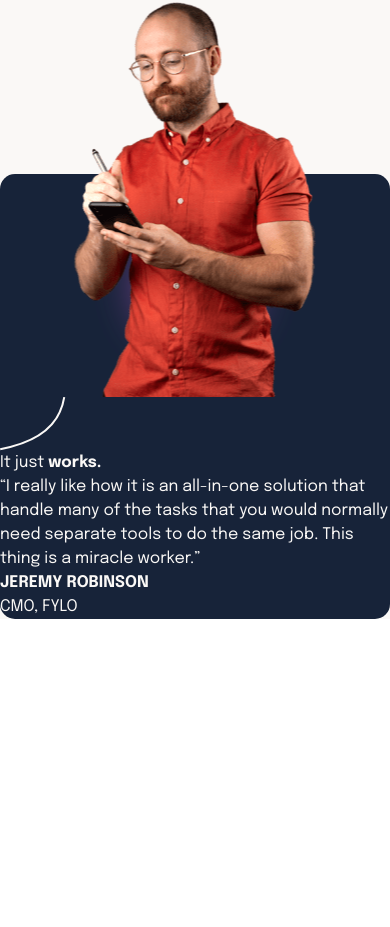
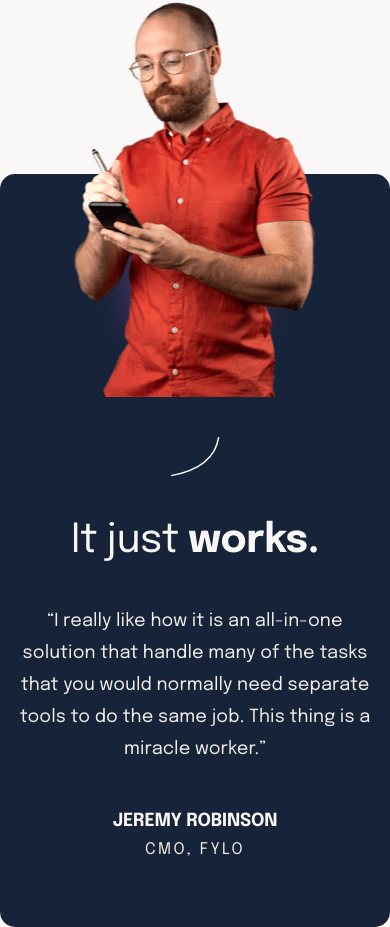
Before and after one commit to Huayao-Zheng/suite-landing-page, a React (Create React App) app: page / in a window 390 px wide. Shown: the part 1113-2040 px from the top of the page. Before the commit the page ends 1732 px from the top, so only its background shows below. Built offline with nearby package versions, Linux system fonts and the light colour scheme.

Commit message:
styled mobile version of Tesimonial component

```diff
--- a/src/layout/Testimonial.jsx
+++ b/src/layout/Testimonial.jsx
@@ -6,7 +6,13 @@ import CurvedLine2 from '../images/pattern-curved-line-2.svg';
 
 export const Testimonial = () => {
   return (
-    <section id="testimonial" className="bg-dark-blue-123 rounded-[15px] mt-[237px]">
+    <section
+      id="testimonial"
+      className="
+      bg-dark-blue-123 text-center rounded-[15px] mt-[237px] px-4 pb-16 flex flex-col gap-10
+      md:px-[97px]
+      "
+    >
       <div className="relative">
         <img
           className="absolute top-0 left-[50%] translate-x-[-50%] translate-y-[-172px]"
@@ -17,21 +23,21 @@ export const Testimonial = () => {
       </div>
 
       <div>
-        <img src={CurvedLine2} alt="curved line 2" />
+        <img className="mx-auto w-[49px]" src={CurvedLine2} alt="curved line 2" />
       </div>
 
       <div className="text-cream-white-123">
-        <h2 className="">
+        <h2 className="mb-10 text-[40px] leading-[48px] tracking-[-0.42px]">
           It just <strong>works.</strong>
         </h2>
-        <blockquote>
-          <p>
+        <blockquote className="text-[18px] leading-8 tracking-[0.09px]">
+          <p className="mb-10 text-cream-123">
             “I really like how it is an all-in-one solution that handle many of the tasks that you would normally need
             separate tools to do the same job. This thing is a miracle worker.”
           </p>
           <footer>
-            <strong>JEREMY ROBINSON</strong>
-            <div>CMO, FYLO</div>
+            <strong className="tracking-[-0.18px]">JEREMY ROBINSON</strong>
+            <div className="text-[16px] text-cream-123 leading-[26px] tracking-[2.5px]">CMO, FYLO</div>
           </footer>
         </blockquote>
       </div>
```
